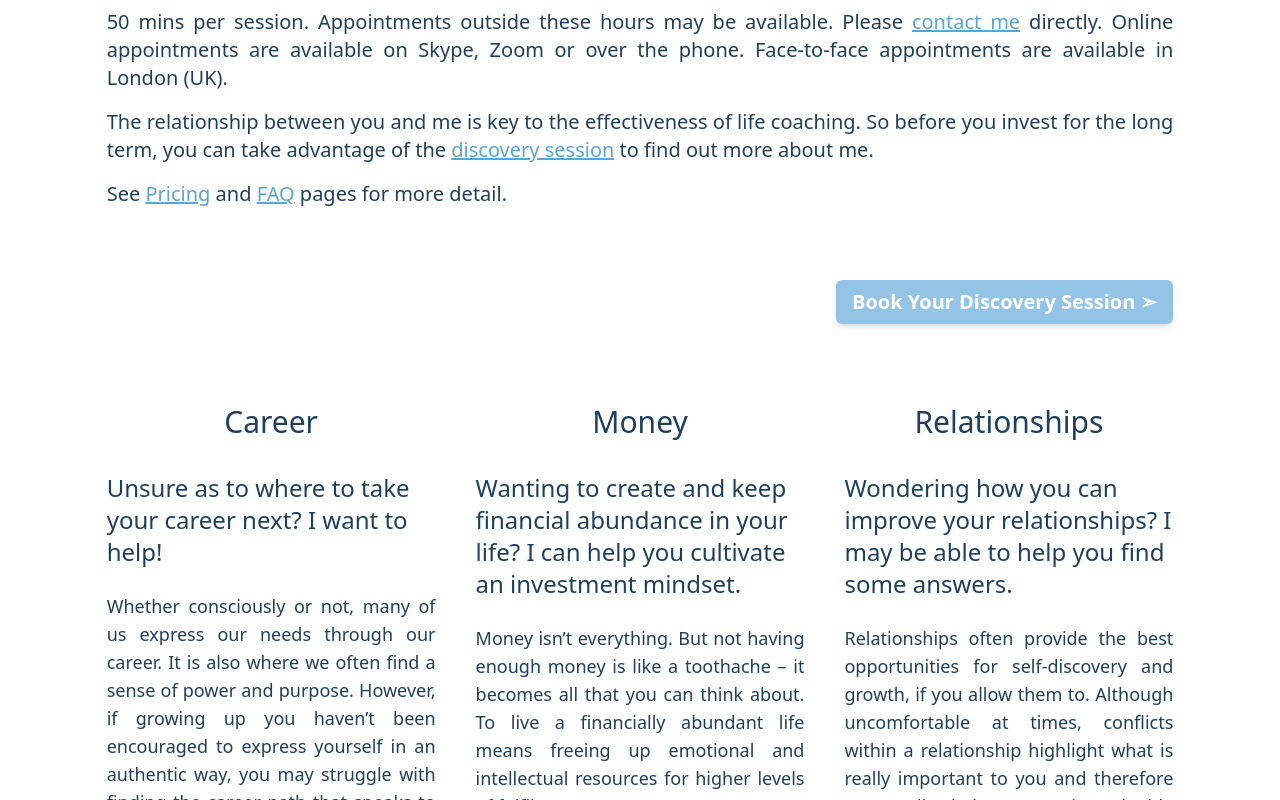
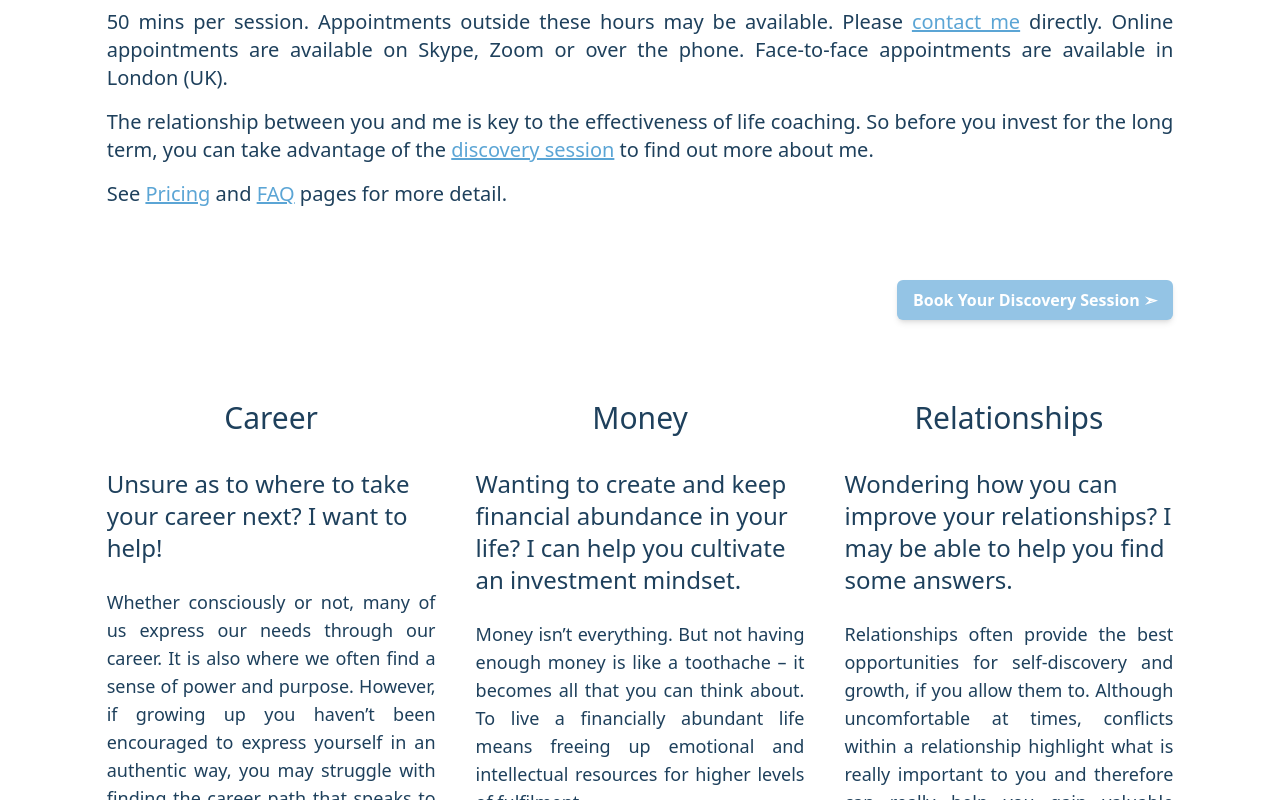
Before and after one commit to Qinisfighting/EllenTangCoaching, a React (Vite) app: page /work/service in a window 1280 px wide. Shown: the part 1028-1828 px from the top of the page. Built offline with nearby package versions, Linux system fonts and the light colour scheme.

Commit message:
Update Service.tsx

```diff
--- a/src/pages/Work/Service.tsx
+++ b/src/pages/Work/Service.tsx
@@ -24,11 +24,11 @@ export default function Service() {
            </ul>
            <img src={fullfill} className="order-1 lg:order-2 w-3/5 lg:w-1/3"></img>
         </div>
-        <div  className="w-5/6 mx-auto mb-20 pb-4">
+        <div  className="w-5/6 mx-auto lg:mb-10 pb-4">
            <p className="text-xl">50 mins per session. Appointments outside these hours may be available. Please <Link to="/contact" className="underline text-myblue-400">contact me</Link> directly. Online appointments are available on Skype, Zoom or over the phone. Face-to-face appointments are available in London (UK).</p>
            <p className="text-xl">The relationship between you and me is key to the effectiveness of life coaching. So before you invest for the long term, you can take advantage of the  <Link to="/work/booking" className="underline text-myblue-400">discovery session</Link> to find out more about me.</p>
            <p className="text-xl">See <Link to="/work/pricing" className="underline text-myblue-400">Pricing</Link> and <Link to="/faq" className="underline text-myblue-400">FAQ</Link> pages for more detail.</p>
-           <button className="btn-next float-right my-16 text-xl ">Book Your Discovery Session ➣</button>
+           <button className="btn-next float-right my-12 lg:my-16 text-md ">Book Your Discovery Session ➣</button>
         </div>
 
         <div className="w-5/6  mx-auto flex flex-col gap-10 mb-20 justify-center items-center xl:flex-row xl:justify-between xl:items-start ">
```
